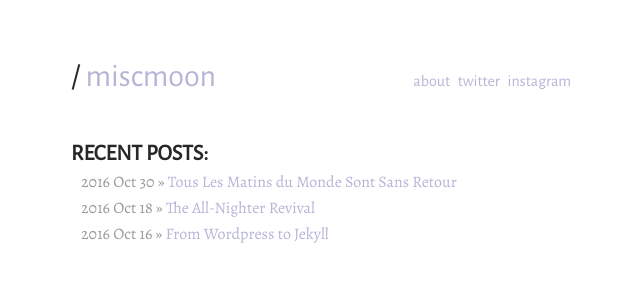
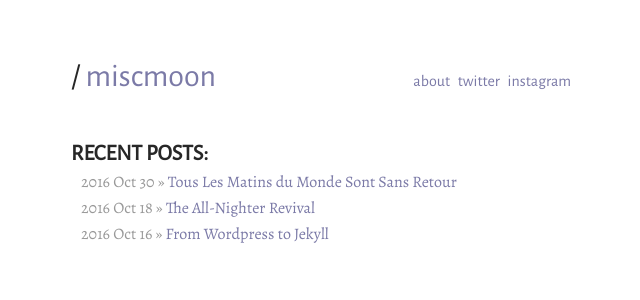
Before and after one commit to miscmoon/miscmoon.github.io, a Jekyll site: the page built from index.html, in a window 1280 px wide. Shown: the top 300 px of the page, without its empty margins (319-959 px from the left). Built offline with Jekyll 4.4.1, drawn with Linux system fonts in a browser that asks for light colours.

Commit message:
link darker

```diff
--- a/_sass/_config.scss
+++ b/_sass/_config.scss
@@ -3,7 +3,7 @@ $color-black: #272727;
 $color-white: #FFFFFF;
 $color-grey: #EEEEEE;
 $color-grey-strong: #999;
-$color-link: #b6b5d8;
+$color-link: #7b7aa7;
 $color-code: #00FF00;
 $color-hire-white: #FEFEFE;
 $color-hire-black: #272727;
```
